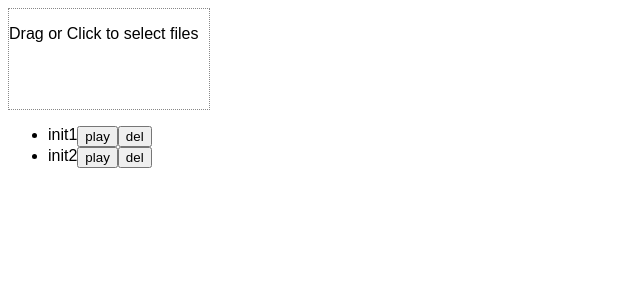
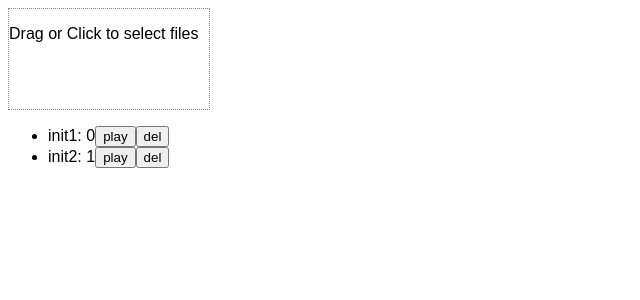
Before and after one commit to KiichiroNakamura/useContext-list, a React (Create React App) app: page / in a window 1280 px wide. Shown: the top 300 px of the page, without its empty margins (0-640 px from the left). Built offline with nearby package versions, Linux system fonts and the light colour scheme.

Commit message:
202109271658 List取得がうまくいかない

```diff
--- a/src/components/FirstList.jsx
+++ b/src/components/FirstList.jsx
@@ -8,14 +8,18 @@ export const FirstList = () => {
   const [listVal, setListVal] = useState(listData);
 
   const addListItem = useRef(null);
-  const addItem = () => {
+  const videUrl = useRef(null);
+  function addItem() {
     console.log(addListItem.current.value);
     const newList = [addListItem.current.value, ...listVal];
     setListData(newList);
-  };
+  }
   useEffect(() => {
     setListVal(listData);
   }, [listData]);
+  const setVideUrl = (index) => {
+    console.log(videUrl);
+  };
 
   return (
     <div>
@@ -25,9 +29,11 @@ export const FirstList = () => {
         {listVal.map((list, index) => {
           return (
             <div style={{ display: "flex" }}>
-              <li key={index}>{list}</li>
-              <button>play</button>
-              <button>del</button>
+              <li key={index} ref={videUrl}>
+                {list}: {index}
+                <button onClick={setVideUrl}> play</button>
+                <button>del</button>
+              </li>
             </div>
           );
         })}
```
